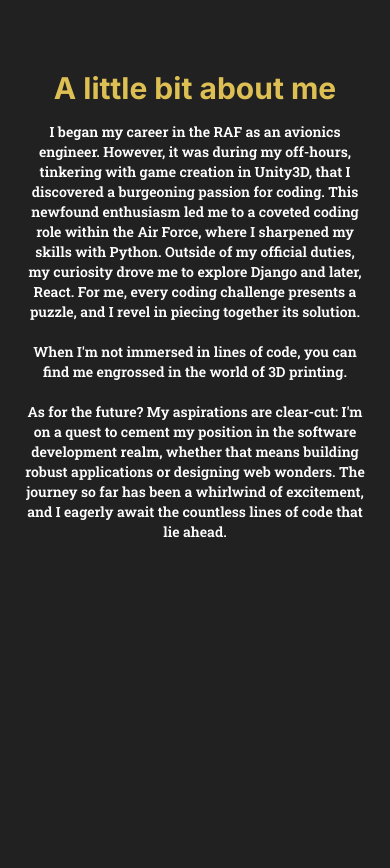
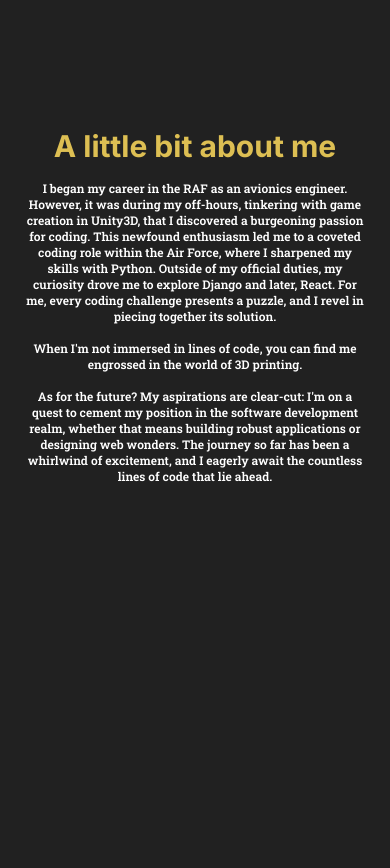
Before and after one commit to jamitz440/portfolio, a Next.js app: page / in a window 390 px wide. Shown: the part 960-1828 px from the top of the page. Built offline with nearby package versions, Linux system fonts and the light colour scheme.

Commit message:
Text size changes for mobile

```diff
--- a/app/page.tsx
+++ b/app/page.tsx
@@ -99,7 +99,7 @@ const Card = () => {
         <div className="text-nav font-bold text-3xl lg:text-4xl xl:text-5xl 2xl:text-6xl text-primary ">
           A little bit about me
         </div>
-        <div className="mt-4 text-white font-nav font-semibold text-sm  lg:text-md xl:text-lg 2xl:text-xl">
+        <div className="mt-4 text-white font-nav font-semibold text-xs  lg:text-md xl:text-lg 2xl:text-xl">
           I began my career in the RAF as an avionics engineer. However, it was
           during my off-hours, tinkering with game creation in Unity3D, that I
           discovered a burgeoning passion for coding. This newfound enthusiasm
```
